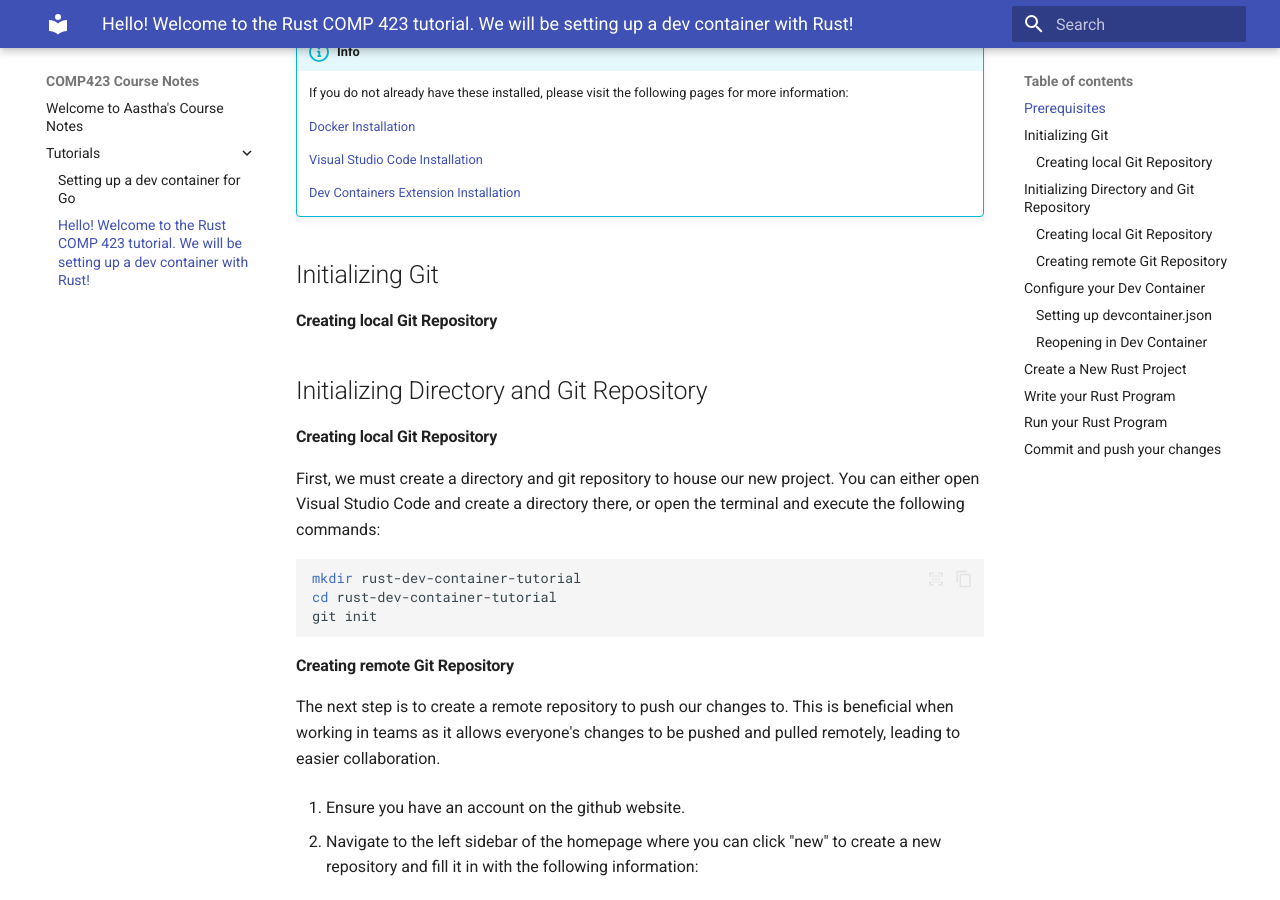
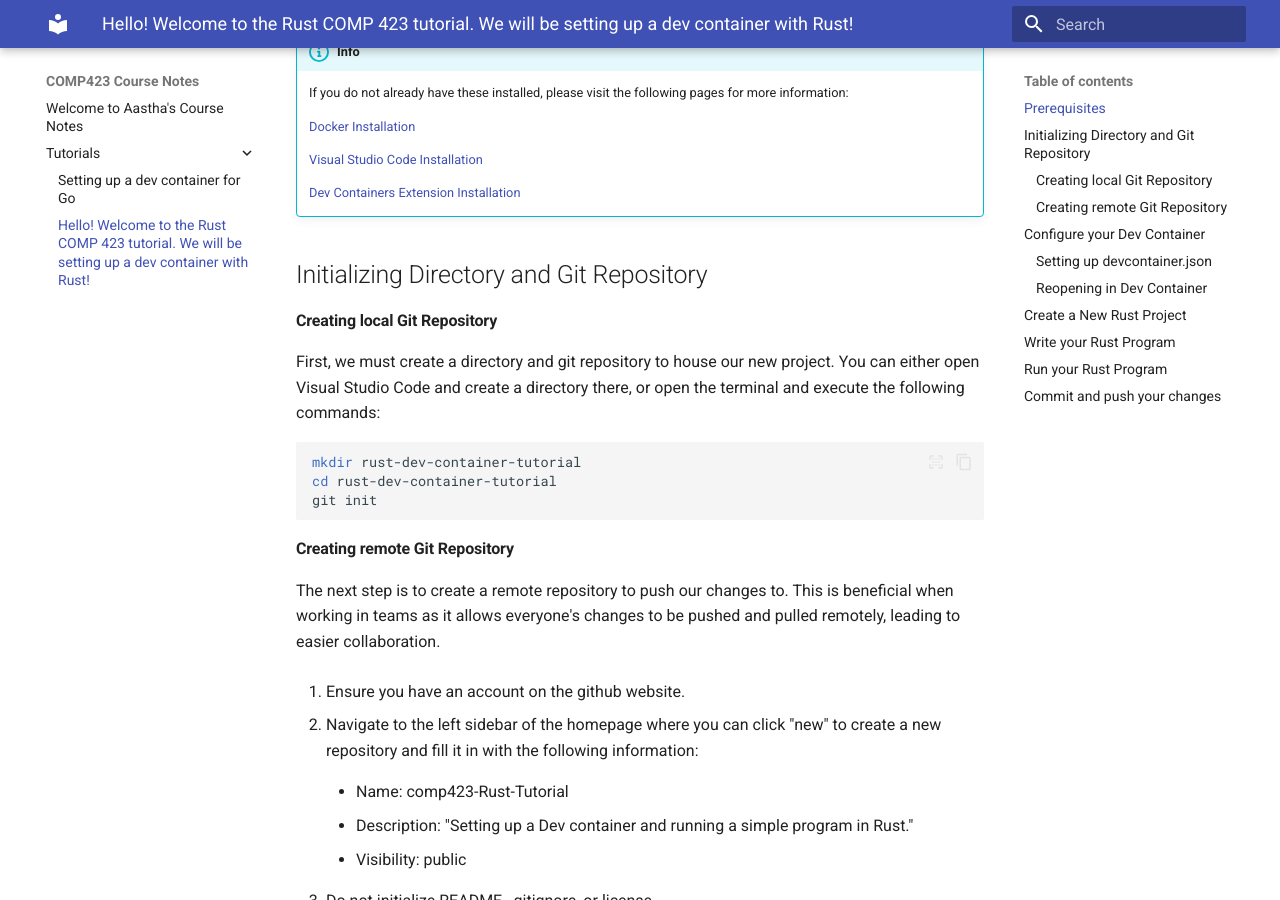
Before and after one commit to aasthasharm/comp423-course-notes, an MkDocs documentation site: the page built from docs/tutorials/rust-setup.md, in a window 1280 px wide and 900 px high, scrolled down 475 px. Built offline with MkDocs 1.6.1 and Material for MkDocs 9.7.7, drawn with Linux system fonts in a browser that asks for light colours.

Commit message:
Adjust minor issues in rust tutorial.

```diff
--- a/docs/tutorials/rust-setup.md
+++ b/docs/tutorials/rust-setup.md
@@ -21,9 +21,7 @@
 
     [Dev Containers Extension Installation](https://marketplace.visualstudio.com/items?itemName=ms-vscode-remote.remote-containers)
 
-## Initializing Git
 
-#### Creating local Git Repository
 ## Initializing Directory and Git Repository
 
 #### Creating local Git Repository
```
